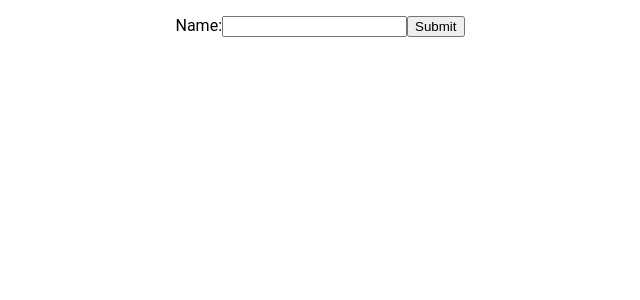
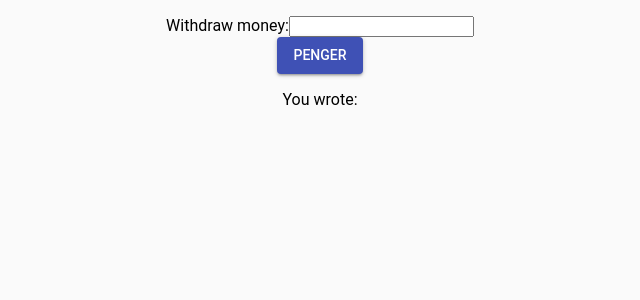
Before and after one commit to AndreasJacobsen/atm, a React (Create React App) app in the folder client/: page / in a window 1280 px wide. Shown: the top 300 px of the page, without its empty margins (320-960 px from the left). Built offline with nearby package versions, Linux system fonts and the light colour scheme; no server answers.

Commit message:
form viser når live hva du skriver inn

```diff
--- a/client/src/components/moneyForm.jsx
+++ b/client/src/components/moneyForm.jsx
@@ -1,10 +1,19 @@
 import React from 'react';
+import { withStyles } from '@material-ui/core/styles';
+import Button from '@material-ui/core/Button';
+import CssBaseline from '@material-ui/core/CssBaseline';
 
 
 class MoneyForm extends React.Component {
     constructor(props) {
       super(props);
-      this.state = {value: ''};
+      this.state = {
+          atmUser: {
+              name: '',
+              balance: '',
+              reason: '',
+          }
+      };
 
       this.handleChange = this.handleChange.bind(this);
       this.handleSubmit = this.handleSubmit.bind(this);
@@ -15,19 +24,25 @@ class MoneyForm extends React.Component {
     }
 
     handleSubmit(event) {
-      alert('A name was submitted: ' + this.state.value);
-      event.preventDefault();
+       event.preventDefault();
     }
 
     render() {
       return (
+        <React.Fragment>
+        <CssBaseline /> { /*https://material-ui.com/style/css-baseline */ }
         <form onSubmit={this.handleSubmit}>
           <label>
-            Name:
-            <input type="text" value={this.state.value} onChange={this.handleChange} />
-          </label>
-          <input type="submit" value="Submit" />
+           Withdraw money:
+            <input type="number" value={this.state.value} onChange={this.handleChange} />
+          </label><br></br>
+          <Button type="submit" variant="contained" color="primary" className="Knapp">
+            Penger
+          </Button>
         </form>
+        <p>You wrote: {this.state.value}</p>
+        </React.Fragment>
+
       );
     }
   }
```
